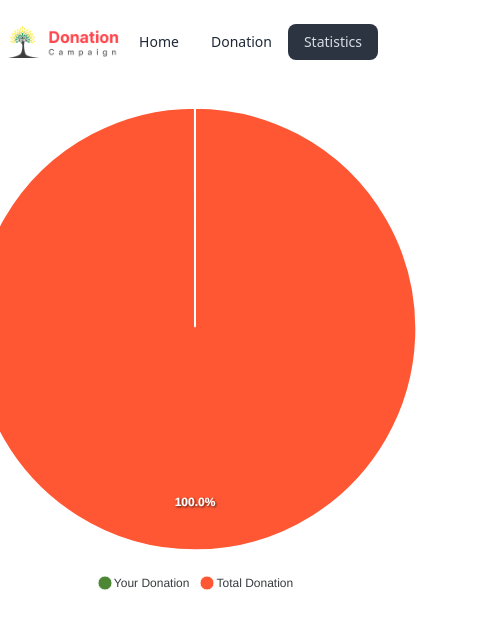
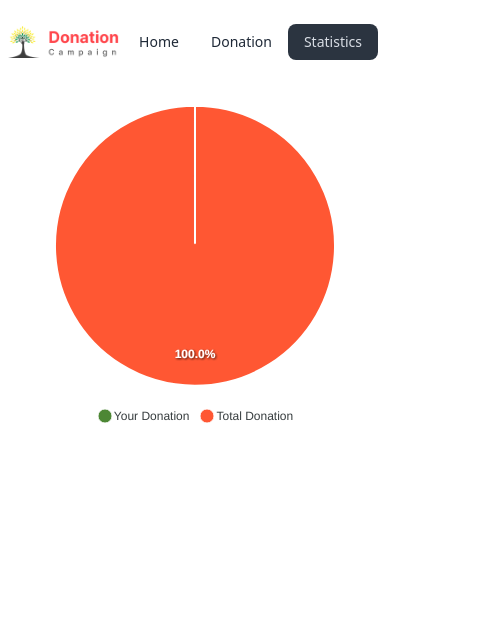
Before and after one commit to jps27CSE/A-8-Donation_Campaign, a React (Vite) app: page /statistics in a window 390 px wide. Shown: the top 628 px of the page, 495 px wide, since content can reach past the window. Built offline with nearby package versions, Linux system fonts and the light colour scheme.

Commit message:
responsive fix

```diff
--- a/src/components/Statistics/Statistics.jsx
+++ b/src/components/Statistics/Statistics.jsx
@@ -58,12 +58,12 @@ const Statistics = () => {
 
   return (
     <div>
-      <div className=" flex justify-center mx-auto mt-5">
+      <div className=" flex justify-center mx-auto mt-5 ">
         <ApexChart
           options={options}
           series={pieChartData.map((item) => item.data)}
           type="pie"
-          width={600}
+          width={400}
         />
       </div>
     </div>
```
